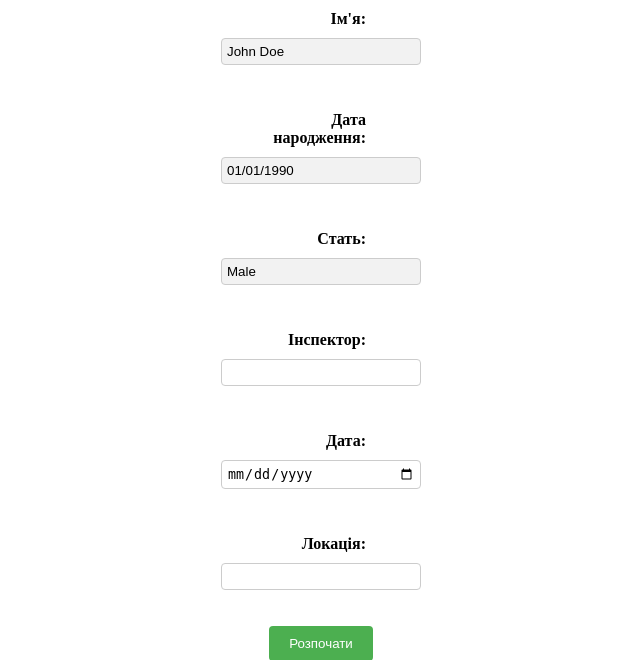
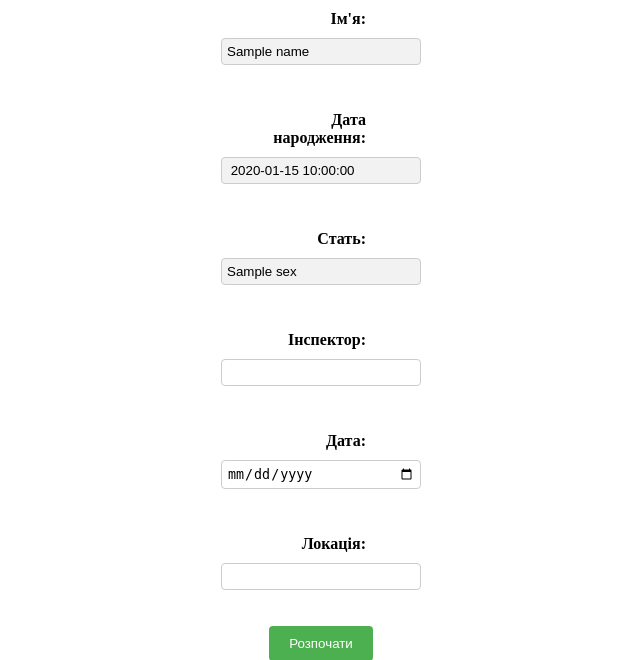
Before and after one commit to MaximNoritsyn/tennishub, a FastAPI app: template app/templates/new_testing.html in a window 1280 px wide. Shown: the part 58-718 px from the top of the page, without its empty margins (319-959 px from the left). Run offline with FastAPI, Linux system fonts and the light colour scheme; the template is opened without the code that fills it: most values are stand-ins (such as "Sample title", 1, 10 or a date in 2020); parts of the project's set-up code (start-up, migrations or seed data) failed here and were passed over.

Commit message:
new testing - fill default value

```diff
--- a/app/models/person.py
+++ b/app/models/person.py
@@ -34,6 +34,8 @@ class Person(CollectionDB):
 
         if self.date_b is not None:
             d['date_b'] = self.date_b.isoformat()
+        else:
+            d['date_b'] = ''
 
         if len(self.id_db):
             d['_id'] = self.id_obj
--- a/app/templates/new_testing.html
+++ b/app/templates/new_testing.html
@@ -13,19 +13,19 @@
 
 <form class="form_table" method="post" action="/testing/new">
   <label for="name">Ім'я:</label>
-  <input type="text" id="name" name="name" readonly value="John Doe"><br><br>
+  <input type="text" id="name" name="name" readonly value="{{ name }}"><br><br>
 
   <label for="dob">Дата народження:</label>
-  <input type="text" id="dob" name="dob" readonly value="01/01/1990"><br><br>
+  <input type="text" id="dob" name="dob" readonly value=" {{ date_b }}"><br><br>
 
   <label for="sex">Стать:</label>
-  <input type="text" id="sex" name="sex" readonly value="Male"><br><br>
+  <input type="text" id="sex" name="sex" readonly value="{{ sex }}"><br><br>
 
   <label for="assessor">Інспектор:</label>
   <input type="text" id="assessor" name="assessor"><br><br>
 
   <label for="date">Дата:</label>
-  <input type="date" id="date" name="date"><br><br>
+  <input type="date" id="date" name="date" value="{{ today }}"><br><br>
 
   <label for="venue">Локація:</label>
   <input type="text" id="venue" name="venue"><br><br>
--- a/app/test_form.py
+++ b/app/test_form.py
@@ -1,6 +1,8 @@
 from fastapi import Response, status, HTTPException, Form, Request
 from fastapi.templating import Jinja2Templates
 from fastapi.routing import APIRouter
+
+from datetime import date
 
 from app.models.testing_itf import TestEvent
 from app.models.cookie import get_context
@@ -16,6 +18,9 @@ TestEvent = TestEvent()
 async def new_test(request: Request = {}):
     context = get_context(request)
     if context.get('logged'):
+        context['sex'] = context.get('user').person.sex
+        context['date_b'] = context.get('user').person.date_b
+        context['today'] = date.today()
         return templates.TemplateResponse("new_testing.html", context)
     else:
         return templates.TemplateResponse("login.html", context)
```
